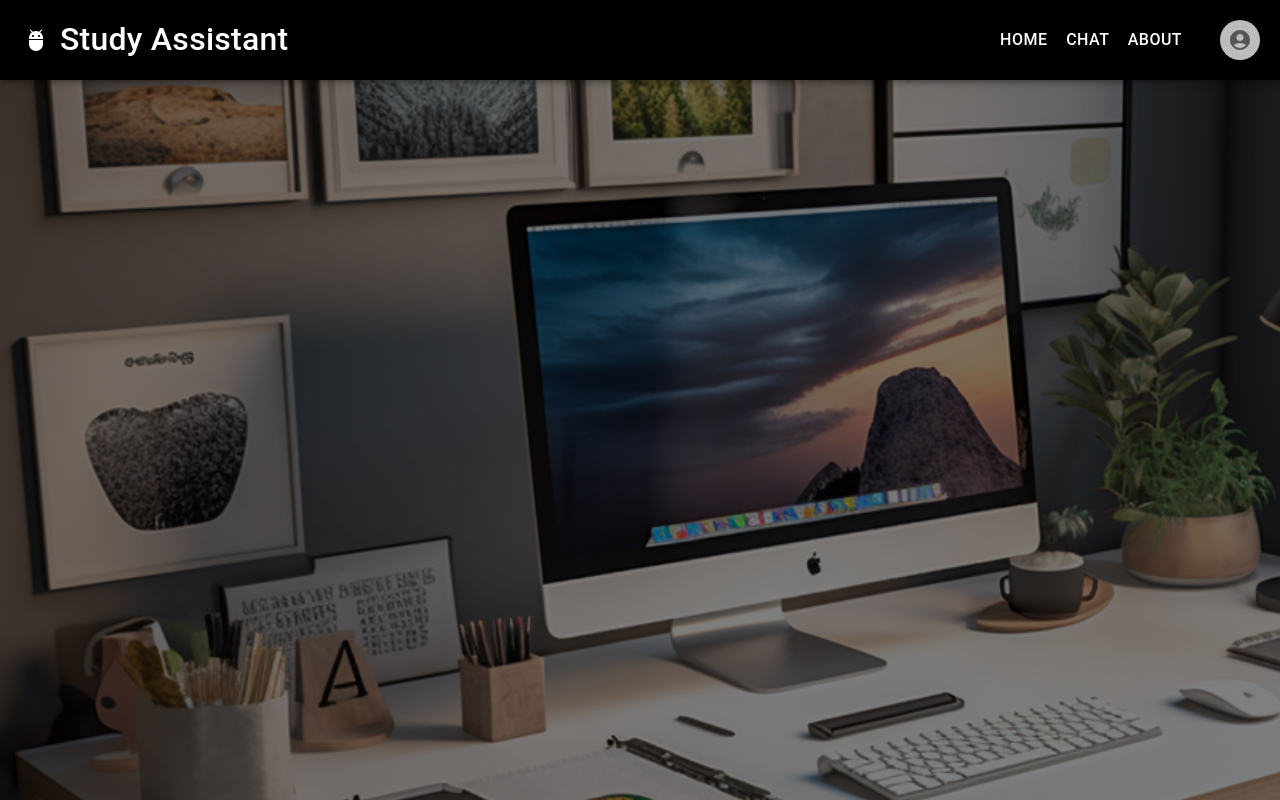
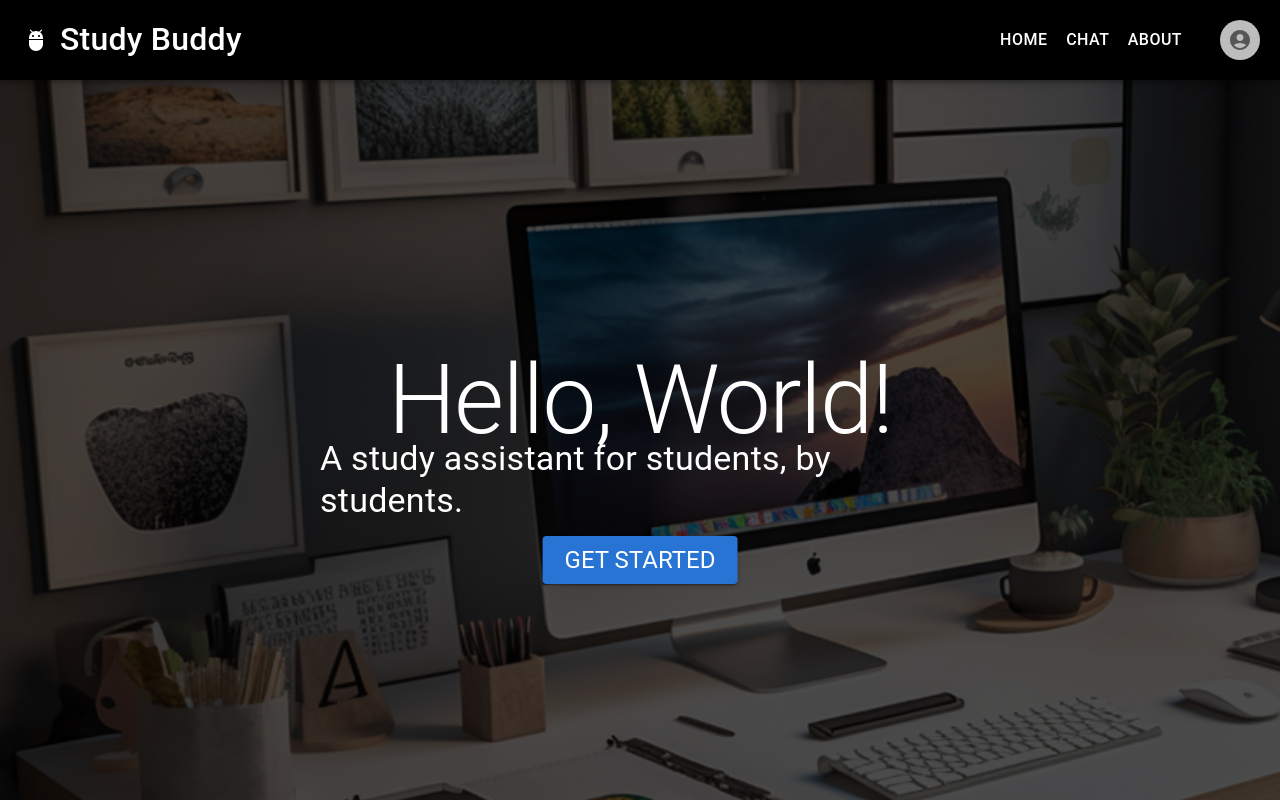
Before and after one commit to humanbright/study-assistant, a Next.js app in the folder study-assistant/: page /home in a window 1280 px wide. Shown: the top 800 px of the page. Built offline with nearby package versions, Linux system fonts and the light colour scheme.

Commit message:
Added center text?

```diff
--- a/study-assistant/app/home/Components/Footer/Footer.js
+++ b/study-assistant/app/home/Components/Footer/Footer.js
@@ -48,7 +48,7 @@ export default function Footer(props) {
               </Link>
             ))}
           </Box>
-          <IconButton>
+          <IconButton disabled={true}>
             <AdbIcon fontSize="large" sx={{ color: "white" }} />
           </IconButton>
         </Box>
--- a/study-assistant/app/home/Components/NavBar/NavBar.js
+++ b/study-assistant/app/home/Components/NavBar/NavBar.js
@@ -44,6 +44,7 @@ export default function Navbar(props) {
           alignItems: "center",
           width: "100%",
           height: "10vh",
+          overflow: "hidden",
           backgroundColor: "black",
         }}
       >
@@ -66,7 +67,7 @@ export default function Navbar(props) {
             fontSize: "2em",
           }}
         >
-          Study Assistant
+          Study Buddy
         </Typography>
         {pages.map((page) => (
           <Link href={`/${page.toLowerCase()}`}>
--- a/study-assistant/app/home/page.js
+++ b/study-assistant/app/home/page.js
@@ -1,12 +1,11 @@
 "use client";
-
-import { React, useState, useMemo } from "react";
 import Navbar from "./Components/NavBar/NavBar";
 import Footer from "./Components/Footer/Footer";
 import Typography from "@mui/material/Typography";
 import Box from "@mui/material/Box";
+import Image from "next/image";
+import Button from "@mui/material/Button";
 import HomepageImg from "./Assets/homepage.png";
-import Image from "next/image";
 
 export default function Homepage() {
   return (
@@ -15,6 +14,7 @@ export default function Homepage() {
       <Box
         sx={{
           width: "100%",
+          positive: "relative",
         }}
       >
         <Image
@@ -22,8 +22,57 @@ export default function Homepage() {
           alt="homepage"
           width={1920}
           height={1080}
-          style={{ objectFit: "cover", transition: "0.6s", filter: "brightness(50%)" }}
+          style={{
+            objectFit: "cover",
+            transition: "0.6s",
+            filter: "brightness(30%)",
+          }}
         />
+        <Typography
+          variant="h1"
+          sx={{
+            position: "absolute",
+            top: "50%",
+            left: "50%",
+            transform: "translate(-50%, -50%)",
+            color: "white",
+          }}
+        >
+          Hello, World!
+        </Typography>
+        <Typography
+          variant="h4"
+          sx={{
+            position: "absolute",
+            top: "60%",
+            left: "50%",
+            transform: "translate(-50%, -50%)",
+            color: "white",
+          }}
+        >
+          A study assistant for students, by students.
+        </Typography>
+        <Button
+          variant="contained"
+          color = "primary"
+          size = "large"
+          href="/chat"
+          sx={{
+            position: "absolute",
+            top: "70%",
+            left: "50%",
+            transform: "translate(-50%, -50%)",
+          }}
+        >
+          <Typography
+            variant="h5"
+            sx={{
+              fontColor: "white",
+            }}
+          >
+            Get Started
+          </Typography>
+        </Button>
       </Box>
       <Footer />
     </section>
```
